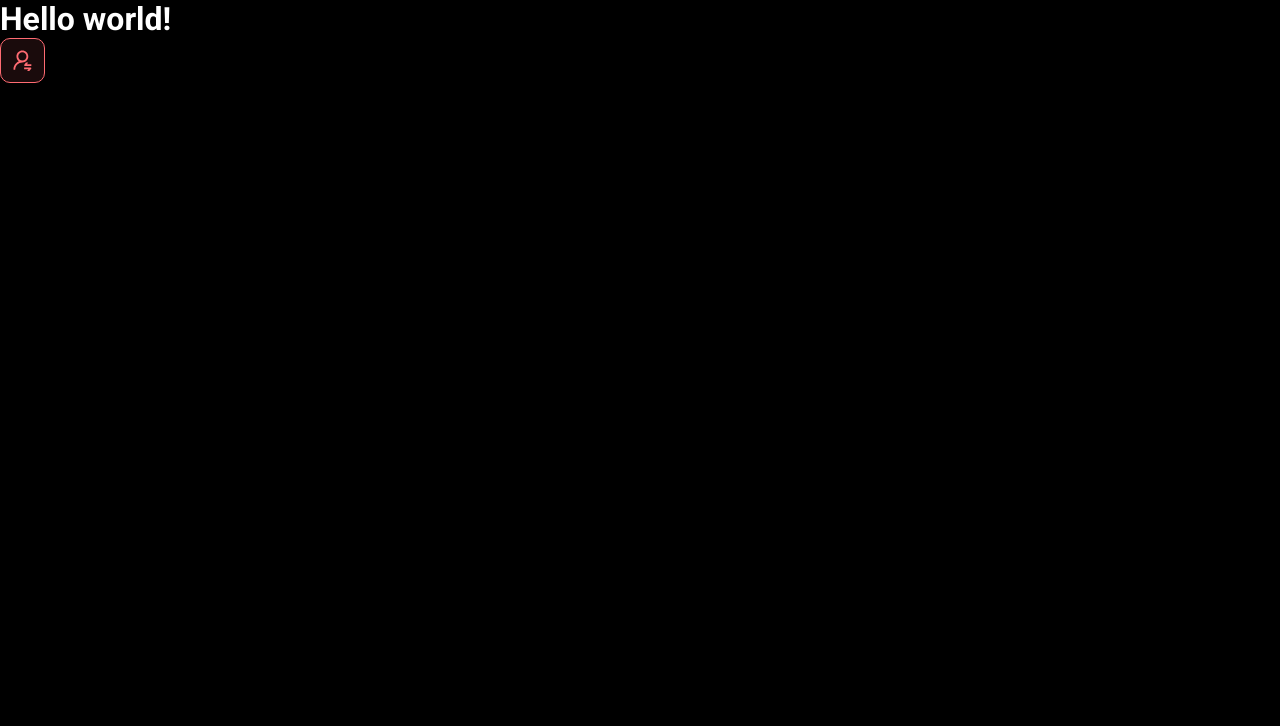
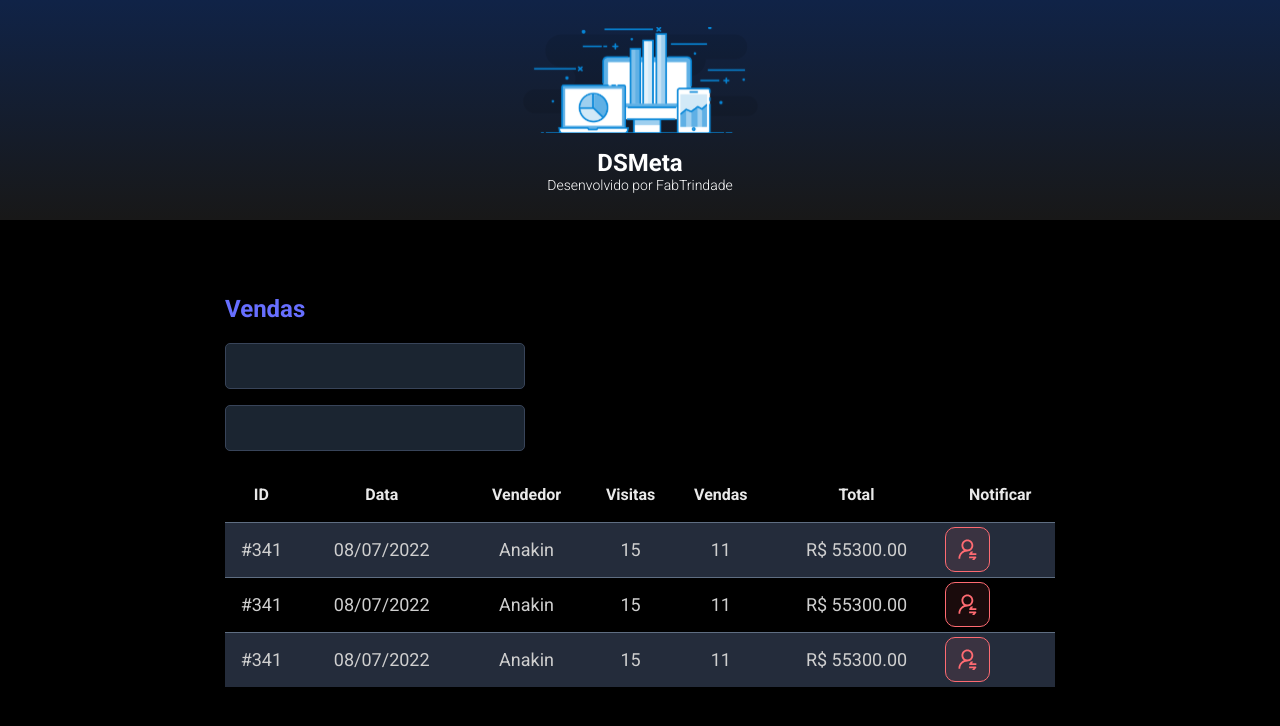
Before and after one commit to FabTrindade/dsmeta, a React (Vite) app in the folder frontend/: page / in a window 1280 px wide. Shown: the top 726 px of the page. Built offline with nearby package versions, Linux system fonts and the light colour scheme.

Commit message:
Other components

```diff
--- a/frontend/src/App.tsx
+++ b/frontend/src/App.tsx
@@ -1,11 +1,19 @@
-import React from 'react';
-import NotificationButton from './NotificationButton';
+import Header from './components/Header';
+import NotificationButton from './components/NotificationButton';
+import SalesCard from './components/SalesCard';
+import './index.css'
 
 function App() {
   return (
     <>
-      <h1>Hello world!</h1>
-      <NotificationButton />
+      <Header />
+      <main>
+        <section id="sales">
+          <div className="dsmeta-container">
+            <SalesCard />
+          </div>
+        </section>
+      </main>
     </>
 
 
--- /dev/null
+++ b/frontend/src/components/Header/index.tsx
@@ -0,0 +1,21 @@
+import icon from '../../assets/img/logo-icon.svg'
+import './styles.css'
+
+function Header() {
+    return (
+        <header>
+            <div className="dsmeta-logo-container">
+                <img src={icon} alt="DSMeta" />
+                <h1>DSMeta</h1>
+                <p>
+                    Desenvolvido por
+                    <a href="https://github.com/FabTrindade"> FabTrindade</a>
+                </p>
+            </div>
+        </header>
+
+    )
+}
+
+
+export default Header
--- /dev/null
+++ b/frontend/src/components/Header/styles.css
@@ -0,0 +1,27 @@
+header {
+    background: linear-gradient(180deg, #102347 0%, #181818 100%);
+    height: 220px;
+    display: flex;
+    align-items: center;
+    justify-content: center;
+  }
+
+  .dsmeta-logo-container {
+    display: flex;
+    flex-direction: column;
+    align-items: center;
+  }
+
+  .dsmeta-logo-container img {
+    width: 235px;
+  }
+
+  .dsmeta-logo-container h1 {
+    margin-top: 15px;
+    font-size: 24px;
+  }
+
+  .dsmeta-logo-container p {
+    font-size: 14px;
+    font-weight: 300;
+  }
--- a/frontend/src/NotificationButton/index.tsx
+++ b/frontend/src/components/NotificationButton/index.tsx
@@ -1,5 +1,5 @@
 
-import icon from '../assets/img/notification-icon.svg';
+import icon from '../../assets/img/notification-icon.svg';
 import './styles.css'
 
 function NotificationButton() {
--- /dev/null
+++ b/frontend/src/components/SalesCard/index.tsx
@@ -0,0 +1,75 @@
+
+import NotificationButton from '../NotificationButton'
+import './styles.css'
+
+function SalesCard() {
+    return (
+        <div className="dsmeta-card">
+            <h2 className="dsmeta-sales-title">Vendas</h2>
+            <div>
+                <div className="dsmeta-form-control-container">
+                    <input className="dsmeta-form-control" type="text" />
+                </div>
+                <div className="dsmeta-form-control-container">
+                    <input className="dsmeta-form-control" type="text" />
+                </div>
+            </div>
+
+            <div>
+                <table className="dsmeta-sales-table">
+                    <thead>
+                        <tr>
+                            <th className="show992">ID</th>
+                            <th className="show576">Data</th>
+                            <th>Vendedor</th>
+                            <th className="show992">Visitas</th>
+                            <th className="show992">Vendas</th>
+                            <th>Total</th>
+                            <th>Notificar</th>
+                        </tr>
+                    </thead>
+                    <tbody>
+                        <tr>
+                            <td className="show992">#341</td>
+                            <td className="show576">08/07/2022</td>
+                            <td>Anakin</td>
+                            <td className="show992">15</td>
+                            <td className="show992">11</td>
+                            <td>R$ 55300.00</td>
+                            <td>
+                                <NotificationButton />
+                            </td>
+                        </tr>
+                        <tr>
+                            <td className="show992">#341</td>
+                            <td className="show576">08/07/2022</td>
+                            <td>Anakin</td>
+                            <td className="show992">15</td>
+                            <td className="show992">11</td>
+                            <td>R$ 55300.00</td>
+                            <td>
+                                <NotificationButton />
+                            </td>
+                        </tr>
+                        <tr>
+                            <td className="show992">#341</td>
+                            <td className="show576">08/07/2022</td>
+                            <td>Anakin</td>
+                            <td className="show992">15</td>
+                            <td className="show992">11</td>
+                            <td>R$ 55300.00</td>
+                            <td>
+                                <NotificationButton />
+                            </td>
+                        </tr>
+                    </tbody>
+
+                </table>
+            </div>
+
+        </div>
+    )
+}
+
+
+export default SalesCard
--- /dev/null
+++ b/frontend/src/components/SalesCard/styles.css
@@ -0,0 +1,87 @@
+
+.dsmeta-sales-title {
+    color: #676fff;
+    font-size: 24px;
+    margin-bottom: 20px;
+  }
+
+  .dsmeta-form-control-container {
+    margin-bottom: 16px;
+    max-width: 300px;
+  }
+
+  .dsmeta-form-control {
+    width: 100%;
+    height: 46px;
+    background-color: #1b2531;
+    border: 1px solid #384459;
+    border-radius: 5px;
+    color: #9aaabe;
+    padding: 0 20px;
+    font-size: 18px;
+  }
+
+  .dsmeta-sales-table {
+    width: 100%;
+    border-spacing: 0;
+    border-collapse: collapse;
+  }
+
+  .dsmeta-sales-table thead {
+    height: 55px;
+    font-size: 16px;
+    color: #e9e9e9;
+    font-weight: 700;
+  }
+
+  .dsmeta-sales-table tbody {
+    font-size: 14px;
+    font-weight: 400;
+    color: #cfcfcf;
+    text-align: center;
+  }
+
+  .dsmeta-sales-table tbody tr {
+    height: 74px;
+    border-top: 1px solid #5f6e82;
+  }
+
+  .dsmeta-sales-table tbody tr:hover > td {
+    background-color: #384459;
+  }
+
+  .dsmeta-sales-table tbody tr:nth-child(odd) {
+    background-color: #242c3b;
+  }
+
+  .show576 {
+    display: none;
+}
+
+.show992 {
+    display: none;
+}
+
+@media (min-width: 576px) {
+    .show576 {
+        display: table-cell;
+    }
+
+    .dsmeta-card {
+        padding: 35px;
+    }
+
+    .dsmeta-sales-table tbody tr {
+        height: 55px;
+    }
+
+    .dsmeta-sales-table tbody {
+        font-size: 18px;
+    }
+}
+
+@media (min-width: 992px) {
+    .show992 {
+        display: table-cell;
+    }
+}
--- a/frontend/src/index.css
+++ b/frontend/src/index.css
@@ -19,3 +19,14 @@
   color: unset;
   text-decoration: none;
 }
+
+
+.dsmeta-container {
+  width: 100%;
+  max-width: 900px;
+  margin: 0 auto;
+}
+
+#sales {
+  padding: 40px 10px;
+}
```
Also changed, not shown: frontend/src/assets/img/logo-icon.svg (added), frontend/src/components/NotificationButton/styles.css (renamed from frontend/src/NotificationButton/styles.css).
